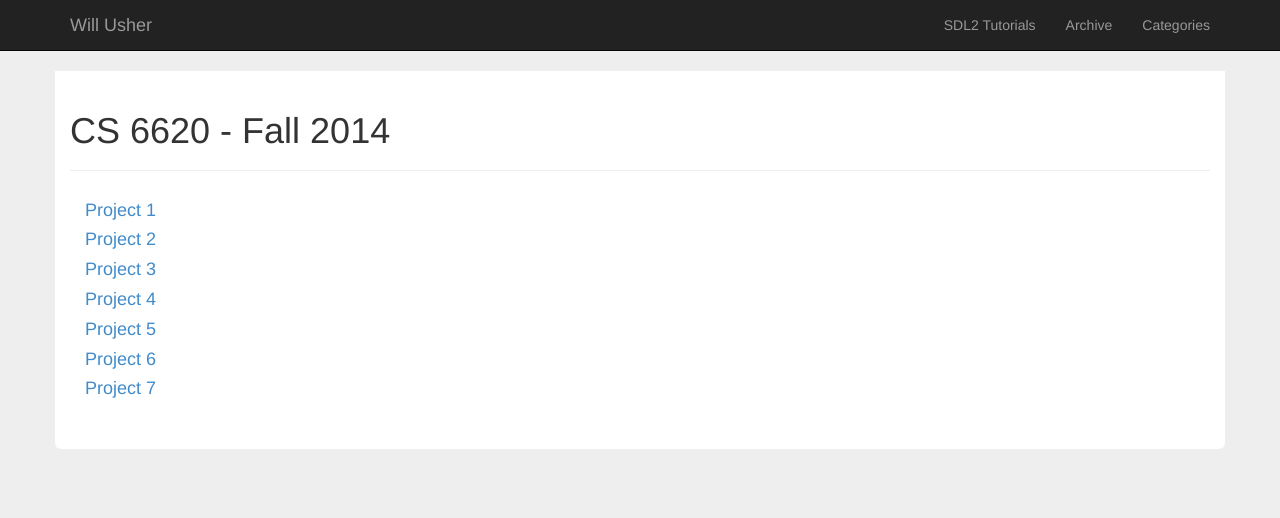
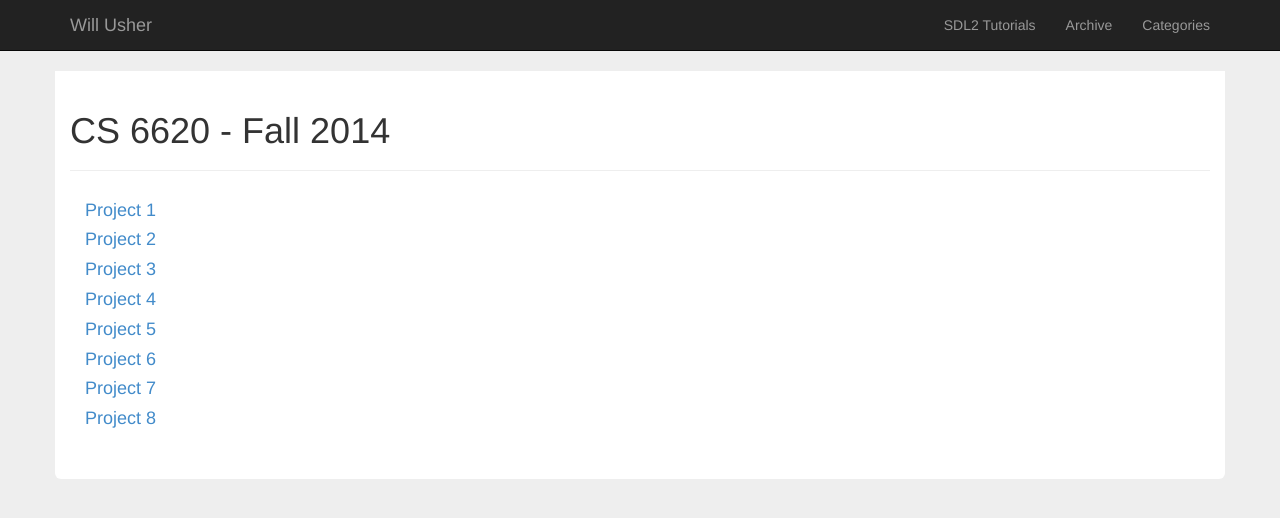
Before and after one commit to Twinklebear/Twinklebear.github.io, a Jekyll site: the page built from courses/cs6620/index.html, in a window 1280 px wide. Shown: the top 518 px of the page. Built offline with Jekyll 4.4.1, drawn with Linux system fonts in a browser that asks for light colours; nearby versions of some CDN libraries.

Commit message:
Forgot to update index

```diff
--- a/courses/cs6620/index.html
+++ b/courses/cs6620/index.html
@@ -12,5 +12,6 @@ description: ""
 <a href="/courses/cs6620/prj5.html"><h4>Project 5</h4></a>
 <a href="/courses/cs6620/prj6.html"><h4>Project 6</h4></a>
 <a href="/courses/cs6620/prj7.html"><h4>Project 7</h4></a>
+<a href="/courses/cs6620/prj8.html"><h4>Project 8</h4></a>
 <br />
 <br />
```
